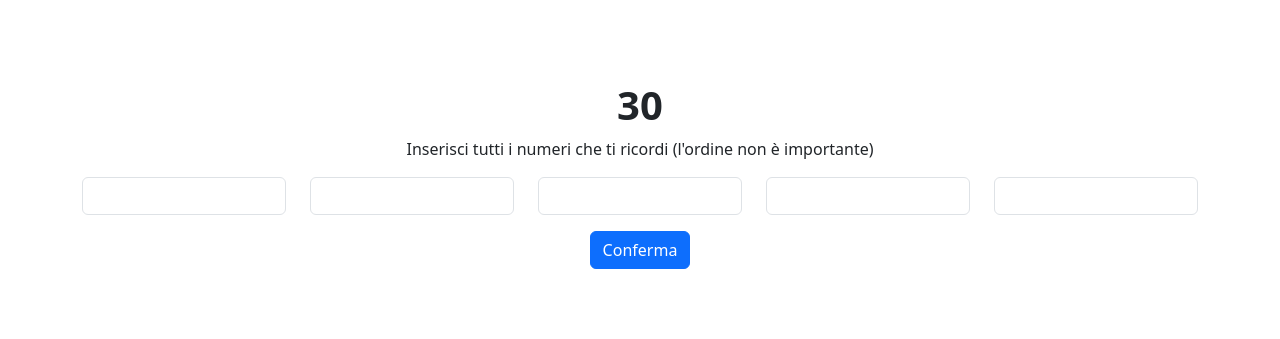
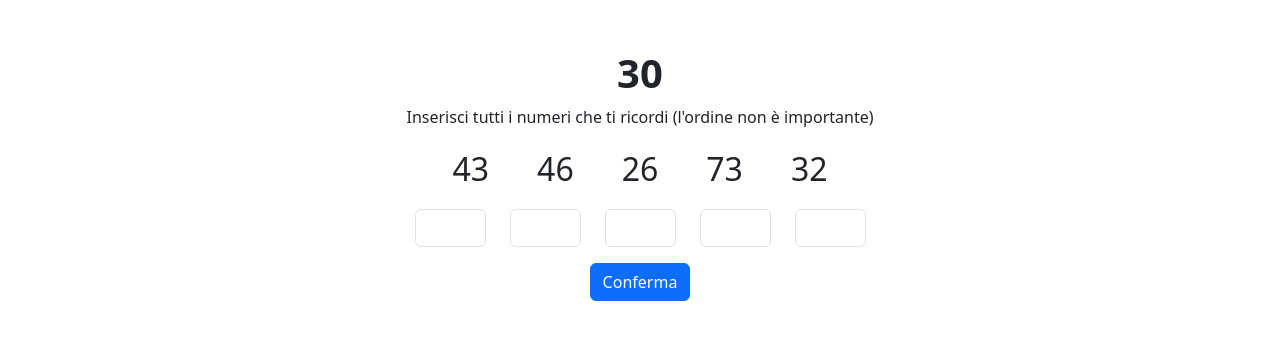
Before and after one commit to emanuelesguerzo/js-simon, a plain HTML site: page index.html in a window 1280 px wide. Shown: the part 213-552 px from the top of the page. Drawn offline with nearby package versions, Linux system fonts and the light colour scheme.

Commit message:
feat: random numbers added

```diff
--- a/index.html
+++ b/index.html
@@ -14,7 +14,7 @@
     <section class="container vh-100 d-flex flex-column align-items-center justify-content-center">
 
         <!-- Timer -->
-        <h1 class="fw-bolder fs-1 align-middle">
+        <h1 class="timer fw-bolder fs-1 align-middle">
             30
         </h1>
         <!-- /Timer -->
@@ -22,38 +22,38 @@
         <p class="text-center">Inserisci tutti i numeri che ti ricordi (l'ordine non è importante)</p>
 
         <!-- Random Numbers Field -->
-        <div class="rng-field">
+        <div class="rng-field mb-3">
 
             <!-- Row -->
-            <div class="row">
+            <div class="row fs-2 gx-5">
 
                 <!-- Col 1 -->
-                <div class="col">
-
+                <div class="col random-number">
+                    45
                 </div>
                 <!-- /Col 1 -->
 
                 <!-- Col 2 -->
-                <div class="col">
-
+                <div class="col random-number">
+                    45
                 </div>
                 <!-- /Col 2 -->
 
                 <!-- Col 3 -->
-                <div class="col">
-
+                <div class="col random-number">
+                    54
                 </div>
                 <!-- /Col 3 -->
 
                 <!-- Col 4 -->
-                <div class="col">
-
+                <div class="col random-number">
+                    45
                 </div>
                 <!-- /Col 4 -->
 
                 <!-- Col 5 -->
-                <div class="col">
-
+                <div class="col random-number">
+                    45
                 </div>
                 <!-- /Col 5 -->
 
@@ -67,34 +67,34 @@
         <div class="input-field mb-3">
 
             <!-- Row -->
-            <div class="row">
+            <div class="row justify-content-center">
 
                 <!-- Col 1 -->
-                <div class="col">
+                <div class="col-1">
                     <input class="form-control" type="number">
                 </div>
                 <!-- /Col 1 -->
 
                 <!-- Col 2 -->
-                <div class="col">
+                <div class="col-1">
                     <input class="form-control" type="number">
                 </div>
                 <!-- /Col 2 -->
 
                 <!-- Col 3 -->
-                <div class="col">
+                <div class="col-1">
                     <input class="form-control" type="number">
                 </div>
                 <!-- /Col 3 -->
 
                 <!-- Col 4 -->
-                <div class="col">
+                <div class="col-1">
                     <input class="form-control" type="number">
                 </div>
                 <!-- /Col 4 -->
 
                 <!-- Col 5 -->
-                <div class="col">
+                <div class="col-1">
                     <input class="form-control" type="number">
                 </div>
                 <!-- /Col 5 -->
--- a/js/scripts.js
+++ b/js/scripts.js
@@ -0,0 +1,25 @@
+// Dati
+const timerElem = document.querySelector(".timer");
+const rngFieldElem = document.querySelector(".rng-field");
+const randomNumElem = document.querySelectorAll(".random-number");
+const inputFieldElem = document.querySelector(".input-field");
+const allInputs = document.querySelectorAll("input");
+const btnElem = document.querySelector(".btn");
+const randomNumbers = [];
+
+for (let i = 0; i < randomNumElem.length; i++) {
+    const randomValue = randomNum(1, 100);
+    randomNumbers.push(randomValue);
+    randomNumElem[i].innerHTML = randomValue;
+}
+
+
+///////////////
+// FUNZIONI //
+/////////////
+
+// Numero Random
+function randomNum(min, max) {
+    const randomInt = Math.floor(Math.random() * (max - min + 1) + min);
+    return randomInt;
+}
```
